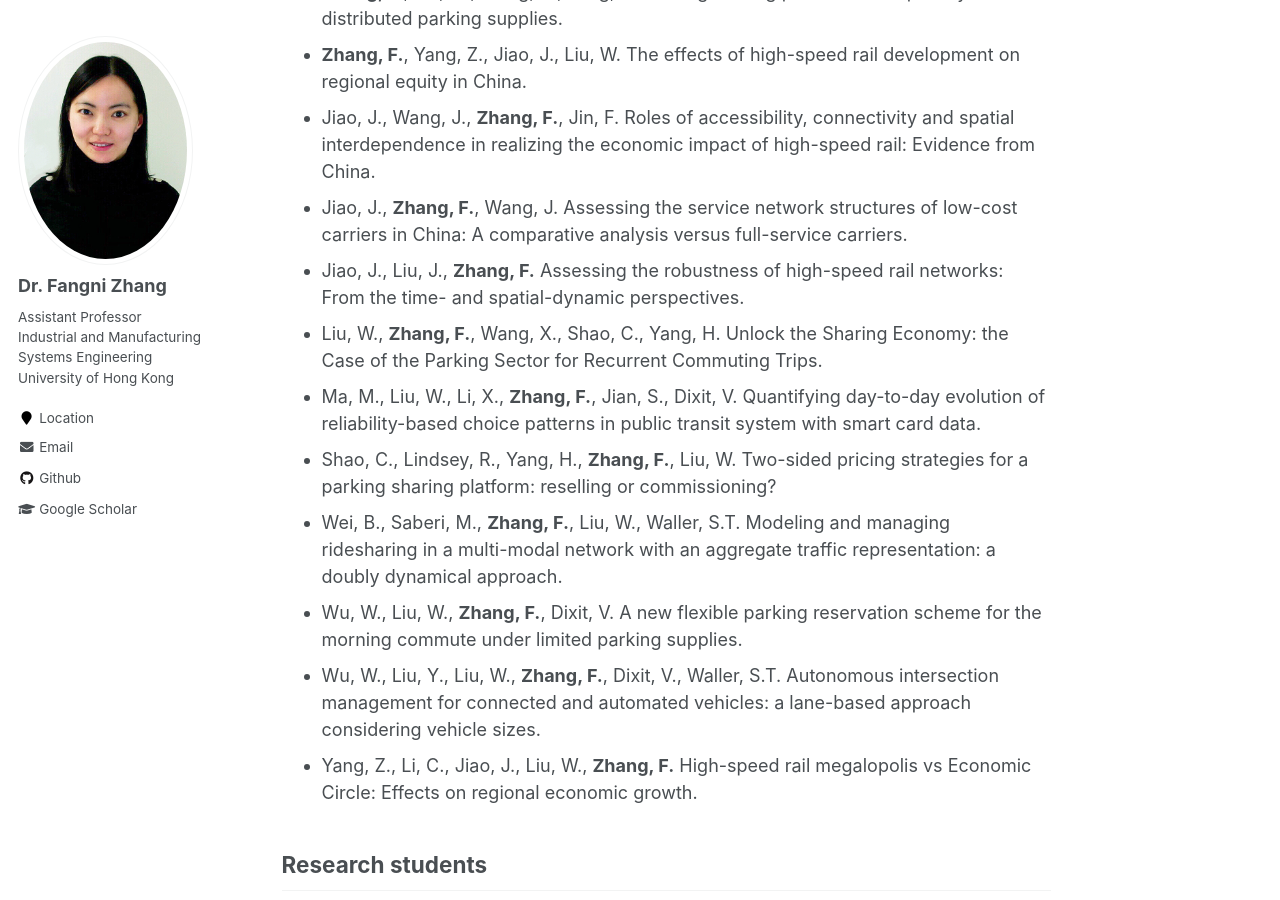
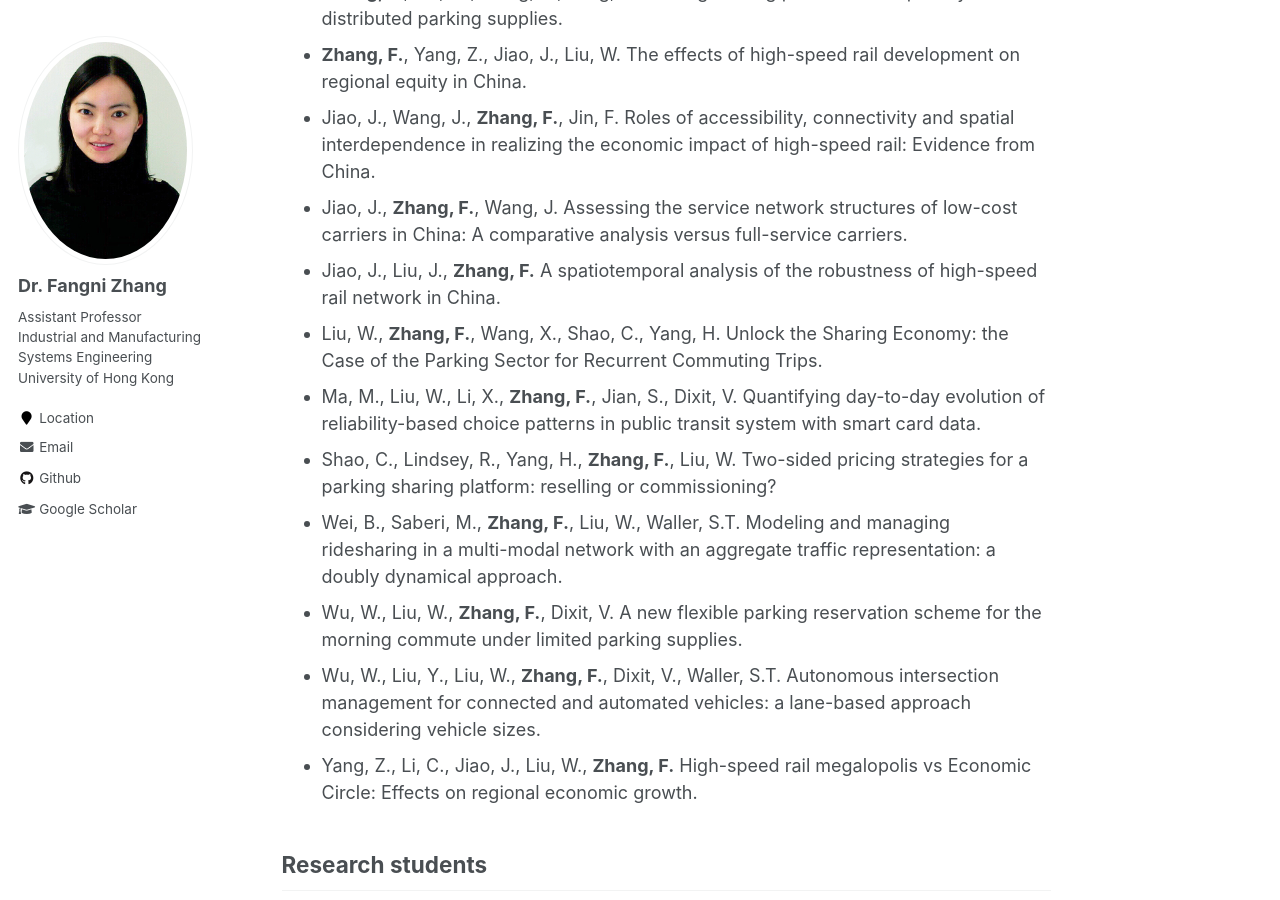
Before and after one commit to fangnizhang/fangnizhang.github.io, a Jekyll site: the page built from _pages/research.md, in a window 1280 px wide and 900 px high, scrolled down 473 px. Built offline with Jekyll 4.4.1, drawn with Linux system fonts in a browser that asks for light colours.

Commit message:
Update research.md

```diff
--- a/_pages/research.md
+++ b/_pages/research.md
@@ -13,7 +13,7 @@ Selected working papers
 * **Zhang, F.**, Yang, Z., Jiao, J., Liu, W. The effects of high-speed rail development on regional equity in China.
 * Jiao, J., Wang, J., **Zhang, F.**, Jin, F. Roles of accessibility, connectivity and spatial interdependence in realizing the economic impact of high-speed rail: Evidence from China.
 * Jiao, J., **Zhang, F.**, Wang, J. Assessing the service network structures of low-cost carriers in China: A comparative analysis versus full-service carriers.
-* Jiao, J., Liu, J., **Zhang, F.** Assessing the robustness of high-speed rail networks: From the time- and spatial-dynamic perspectives.
+* Jiao, J., Liu, J., **Zhang, F.** A spatiotemporal analysis of the robustness of high-speed rail network in China.
 * Liu, W., **Zhang, F.**, Wang, X., Shao, C., Yang, H. Unlock the Sharing Economy: the Case of the Parking Sector for Recurrent Commuting Trips.
 * Ma, M., Liu, W., Li, X., **Zhang, F.**, Jian, S., Dixit, V. Quantifying day-to-day evolution of reliability-based choice patterns in public transit system with smart card data.
 * Shao, C., Lindsey, R., Yang, H., **Zhang, F.**, Liu, W. Two-sided pricing strategies for a parking sharing platform: reselling or commissioning?
```
